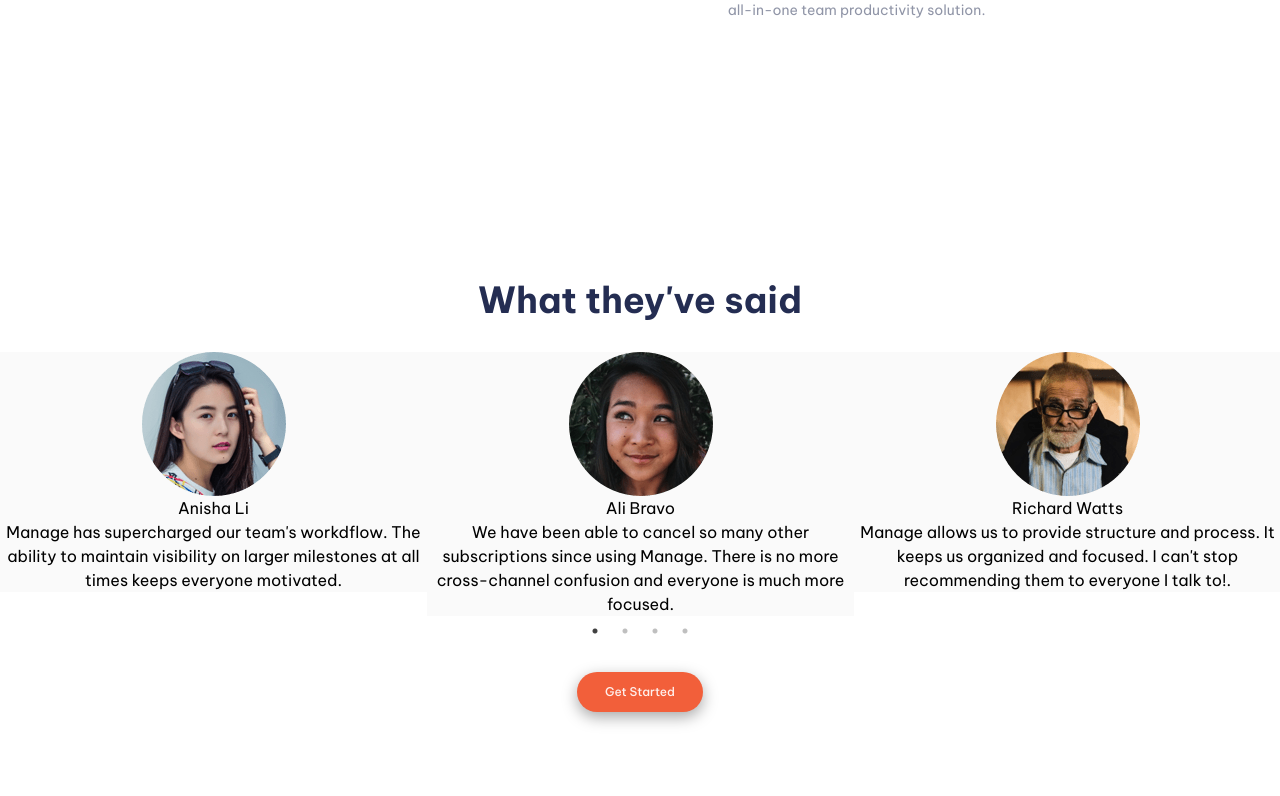
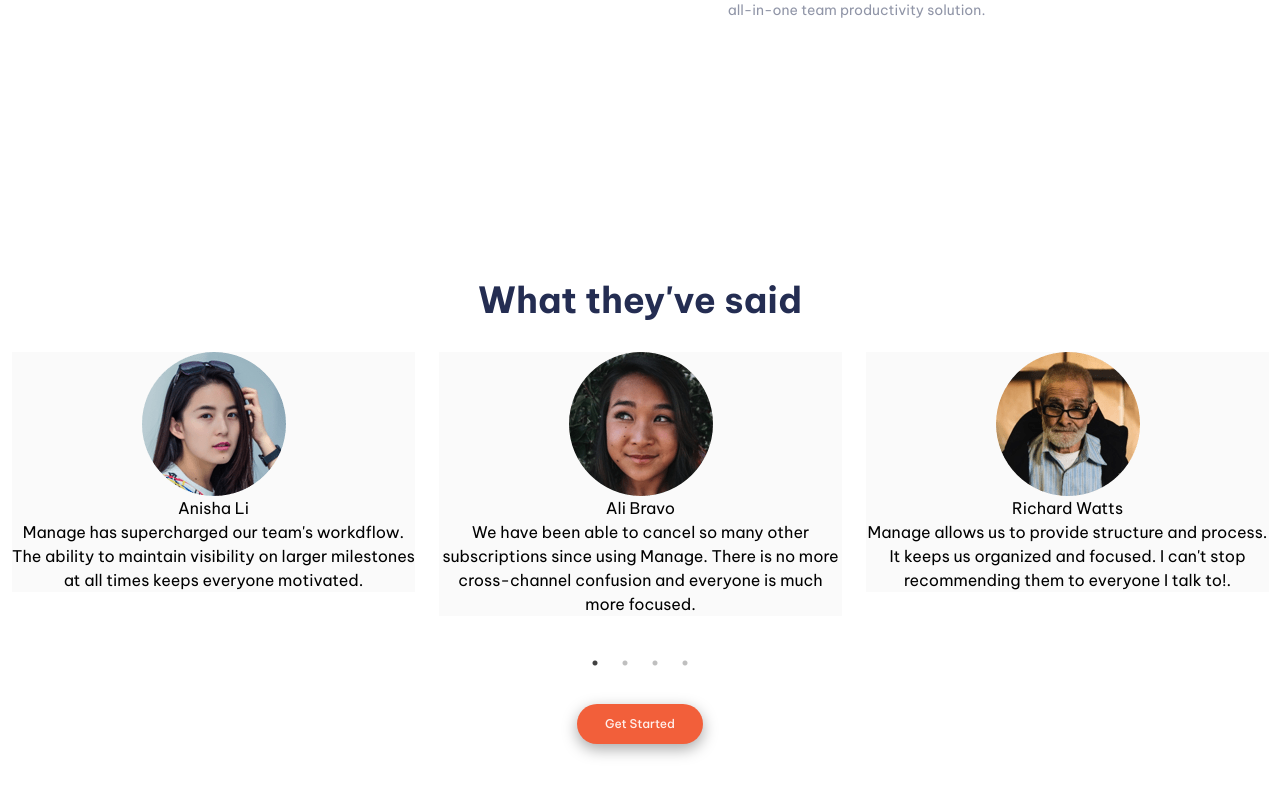
Before and after one commit to chrisgibbo/Manage-Landing-Page, a React (Create React App) app in the folder manage-landing-page/: page / in a window 1280 px wide. Shown: the part 1368-2164 px from the top of the page. Built offline with nearby package versions, Linux system fonts and the light colour scheme.

Commit message:
add margin to x and b on testimonial components

```diff
--- a/manage-landing-page/src/components/testimonials.js
+++ b/manage-landing-page/src/components/testimonials.js
@@ -3,7 +3,7 @@ import "../App.css";
 
 function testimonials(props) {
   return (
-    <div className="flex flex-col justify-center items-center greyBackground">
+    <div className="flex flex-col mx-3 mb-8 items-center greyBackground">
       <div>
         <img src={props.image} alt="Persons Face"></img>
       </div>
```
